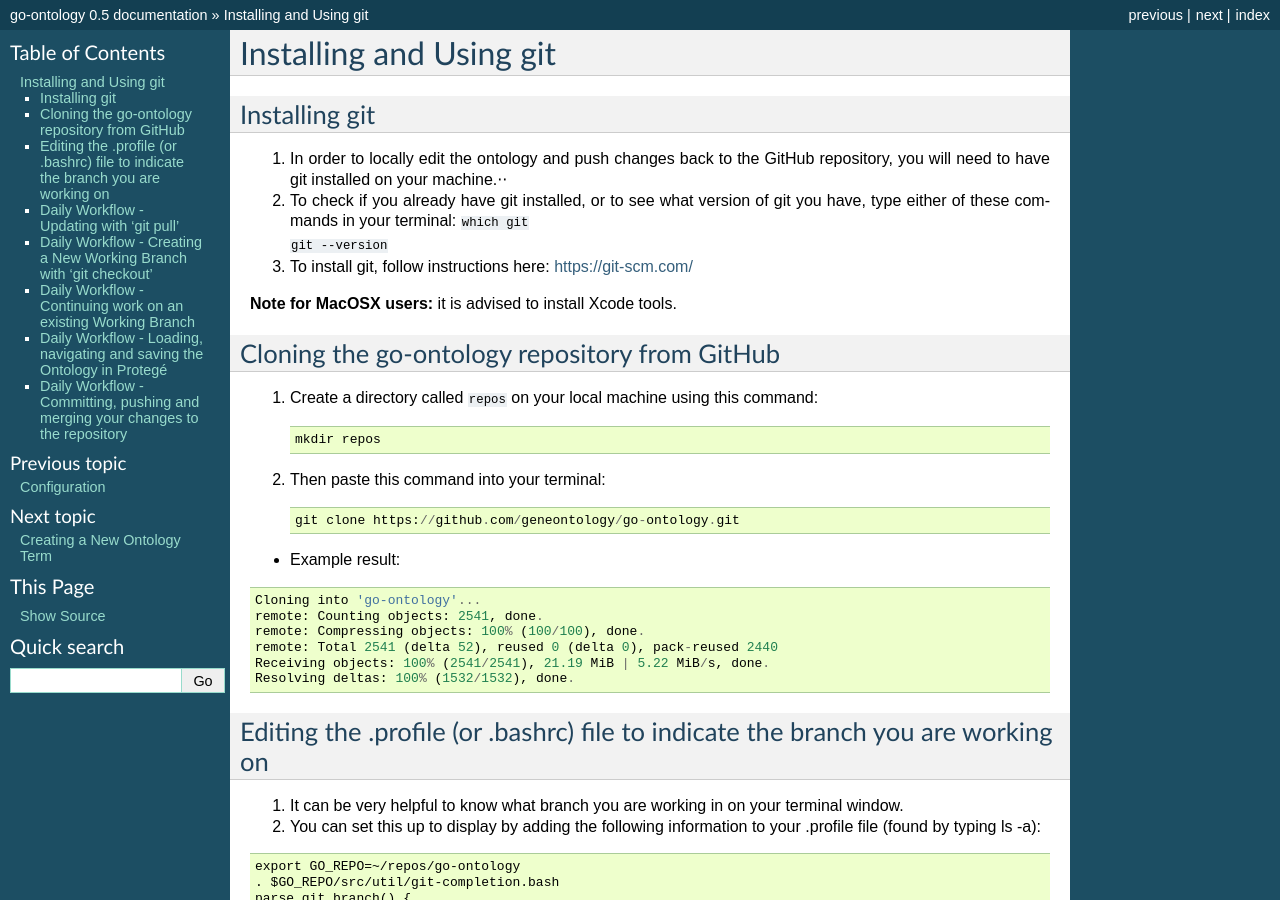
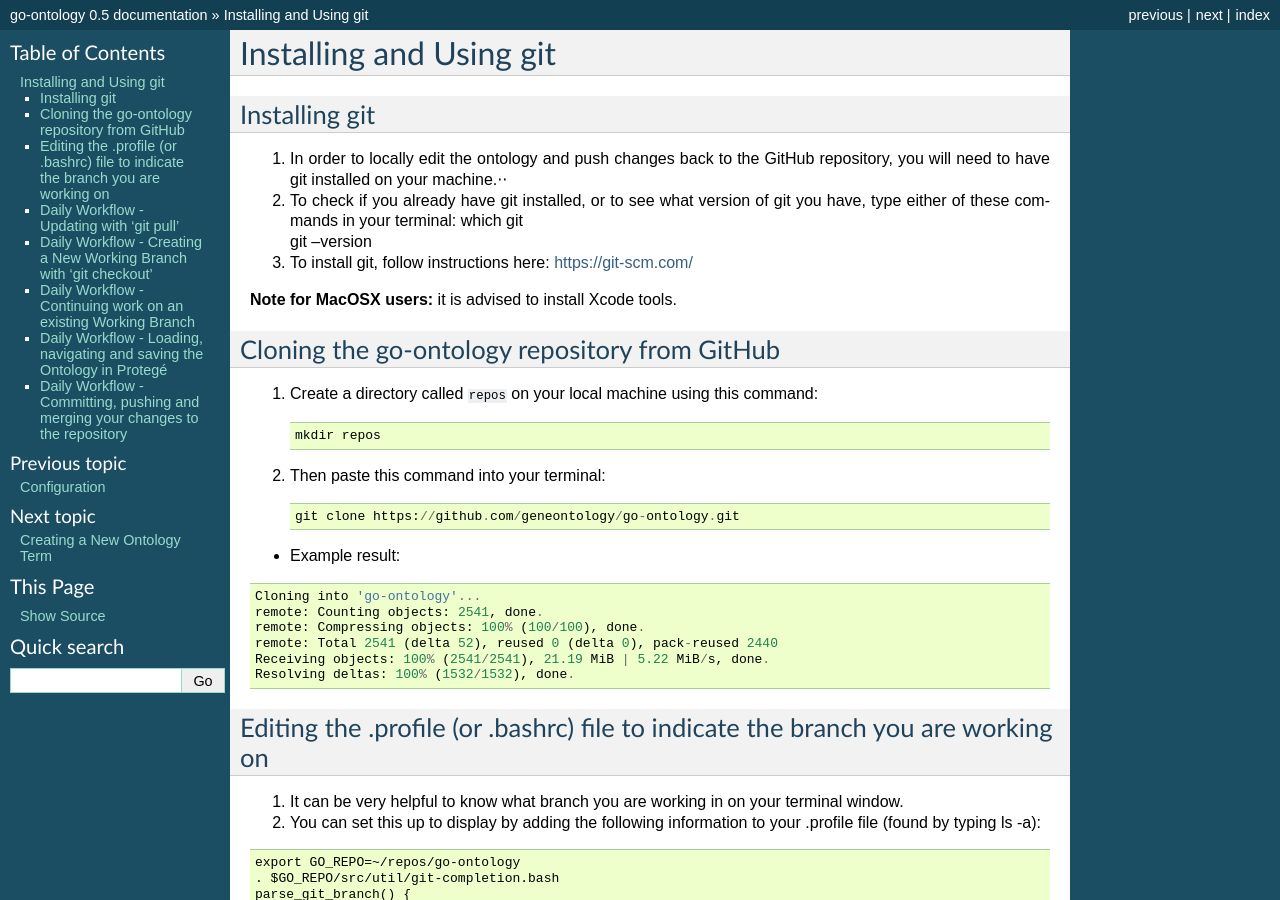
Before and after one commit to geneontology/go-ontology, a Sphinx documentation site: the page built from docs/Installgit.md, in a window 1280 px wide and 900 px high. Built offline with Sphinx 7.4.7, drawn with Linux system fonts in a browser that asks for light colours.

Commit message:
Update Installgit.md

````diff
--- a/docs/Installgit.md
+++ b/docs/Installgit.md
@@ -5,8 +5,8 @@
   1. In order to locally edit the ontology and push changes back to the GitHub repository, you will need to have git installed on your machine.⋅⋅
 
   2. To check if you already have git installed, or to see what version of git you have, type either of these commands in your terminal:
-      ```which git```
-      ```git --version```
+       which git
+       git --version
 
   3. To install git, follow  instructions here: [https://git-scm.com/](https://git-scm.com/)
 
````
